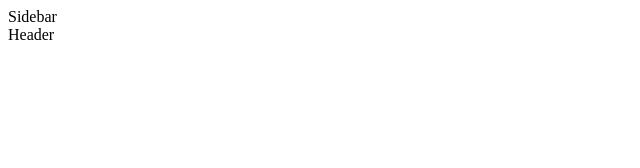
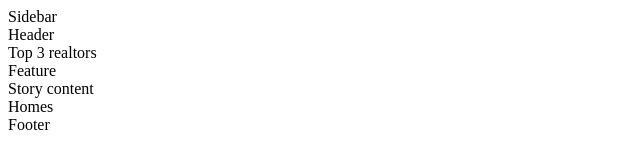
Before and after one commit to Trapintrovert/nexter, a website: page index.html in a window 1280 px wide. Shown: the whole page, without its empty margins (0-640 px from the left). Drawn offline with nearby package versions, Linux system fonts and the light colour scheme; files that its build step writes are made by us from their sources.

Commit message:
Layout done

```diff
--- a/index.html
+++ b/index.html
@@ -22,5 +22,28 @@
     <header class="header">
       Header
     </header>
+    <div class="realtors">
+      Top 3 realtors
+    </div>
+
+    <section class="features">
+      Feature
+    </section>
+
+    <div class="story__pictures"></div>
+
+    <div class="story__content">
+      Story content
+    </div>
+
+    <div class="homes">
+      Homes
+    </div>
+
+    <section class="gallery"></section>
+
+    <footer class="footer">
+      Footer
+    </footer>
   </body>
 </html>
```
